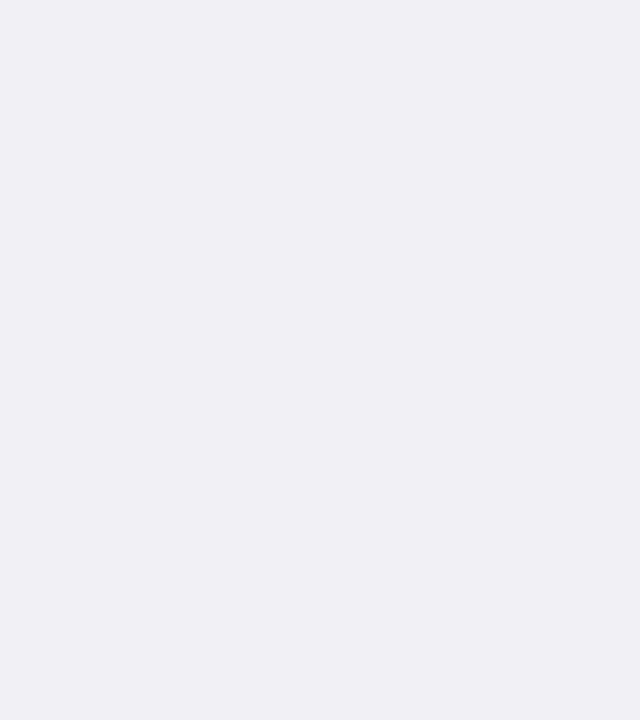
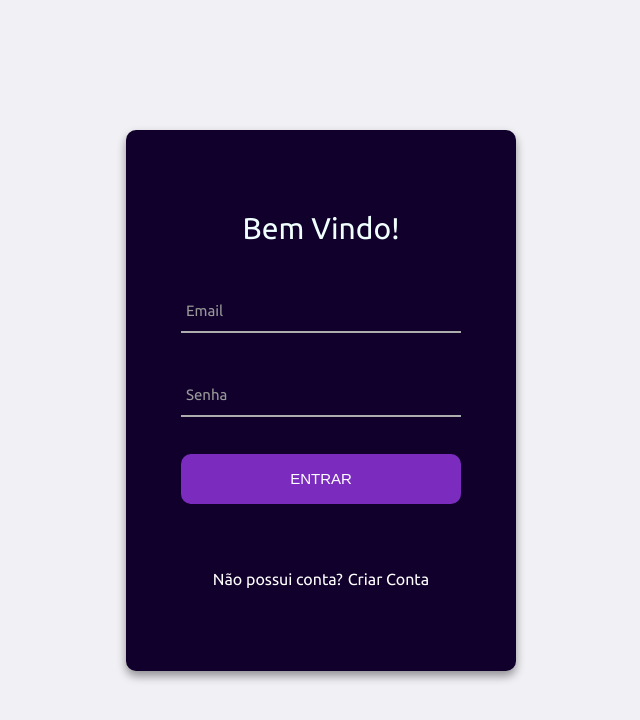
Before and after one commit to GeorgeMatheus/FilmeTeca, a React (Vite) app in the folder FilmeTeca/: page /login in a window 1280 px wide. Before the commit this address had no page. Shown: the top 720 px of the page, without its empty margins (319-959 px from the left). Built offline with nearby package versions, Linux system fonts and the light colour scheme.

Commit message:
Criação de pagina de login e utilização de sass em algumas paginas para facilitar que todo grupo possa fazer modificação

```diff
--- a/FilmeTeca/index.html
+++ b/FilmeTeca/index.html
@@ -1,13 +1,21 @@
 <!DOCTYPE html>
 <html lang="en">
+
 <head>
   <meta charset="UTF-8" />
   <link rel="icon" type="image/svg+xml" href="/src/favicon.svg" />
   <meta name="viewport" content="width=device-width, initial-scale=1.0" />
+  <link rel="preconnect" href="https://fonts.googleapis.com">
+  <link rel="preconnect" href="https://fonts.gstatic.com" crossorigin>
+  <link rel="preconnect" href="https://fonts.googleapis.com">
+  <link rel="preconnect" href="https://fonts.gstatic.com" crossorigin>
+  <link href="https://fonts.googleapis.com/css2?family=Ubuntu:ital,wght@0,300;0,400;0,500;0,700;1,300;1,400;1,500;1,700&display=swap" rel="stylesheet">
   <title>FilmeTeca</title>
 </head>
+
 <body>
   <div id="root"></div>
   <script type="module" src="/src/main.tsx"></script>
 </body>
+
 </html>
--- a/FilmeTeca/package.json
+++ b/FilmeTeca/package.json
@@ -20,6 +20,7 @@
     "@types/react-router-dom": "^5.3.3",
     "@types/styled-components": "^5.1.25",
     "@vitejs/plugin-react": "^1.0.7",
+    "sass": "^1.50.1",
     "typescript": "^4.5.4",
     "vite": "^2.9.0"
   }
--- a/FilmeTeca/src/components/Login.tsx
+++ /dev/null
@@ -1,5 +0,0 @@
-export function Login() {
-  return (
-    <h1>Tela de Login</h1>
-  )
-}
--- /dev/null
+++ b/FilmeTeca/src/pages/Login/index.tsx
@@ -0,0 +1,43 @@
+import React, { useState } from "react"
+import './style.scss'
+
+
+export function Login() {
+
+  const [email, setEmail] = useState("")
+  const [password, setPassword] = useState("")
+
+  return(
+    <div className="container">
+      <div className="container-login">
+        <div className="wrap-login">
+          <form className="login-form">
+            <span className="login-form-title">Bem Vindo!</span>
+
+            <div className="wrap-input">
+              <input className={email != "" ? "input has-val" : "input"} type="email" value={email} onChange={e => setEmail(e.target.value)}/>
+              <span className="focus-input" data-placeholder="Email"></span>
+            </div>
+
+            <div className="wrap-input">
+              <input className={password != "" ? "input has-val" : "input"} type="password" value={password} onChange={e => setPassword(e.target.value)}/>
+              <span className="focus-input" data-placeholder="Senha"></span>
+            </div>
+
+            <div className="container-login-form-btn">
+              <button className="login-form-btn">Entrar</button>
+            </div>
+
+            <div className="novo-cadastro">
+              <span className="realiza-cadastro">Não possui conta?</span>
+              <a href="#" className="link-cria-cadastro">Criar Conta</a>
+            </div>
+
+          </form>
+        </div>
+      </div>
+    </div>
+
+
+  );
+}
--- /dev/null
+++ b/FilmeTeca/src/pages/Login/style.scss
@@ -0,0 +1,196 @@
+.container {
+  width: 100%;
+  margin: 0 auto;
+
+}
+
+.container-login {
+  width: 100%;
+  min-height: 100vh;
+  display: flex;
+  flex-wrap: wrap;
+  align-items: center;
+  justify-content: center;
+  padding: 15px;
+}
+
+.wrap-login{
+  width: 390px;
+  background-color: #10002b;
+  border-radius: 10px;
+  overflow: hidden;
+  padding: 80px 55px 80px 55px;
+  box-shadow: 0 5px 10px 0 rgba($color: #000000, $alpha: 0.4);
+
+}
+
+.login-form {
+  width: 100%;
+}
+
+.login-form-title {
+  display: block;
+  font-size: 30px;
+  color: azure;
+  line-height: 1.2;
+  text-align: center;
+  margin-bottom: 40px;
+}
+
+.wrap-input {
+  width: 100%;
+  position: relative;
+  border-bottom: 2px;
+  border-bottom: 2px solid #adadad;
+  margin-bottom: 37px;
+}
+
+.input {
+  font-size: 15px;
+  color: #fff;
+  line-height: 1.2;
+  border: none;
+  display: block;
+  width: 100%;
+  height: 45px;
+  background-color: transparent;
+  padding: 0 5px;
+
+
+}
+
+.focus-input {
+  position: absolute;
+  display: block;
+  width: 100%;
+  height: 100%;
+
+  top: 0;
+  left: 0;
+
+  pointer-events: none;
+  color: #adadad;
+}
+
+.focus-input::before {
+  content: "";
+  display: block;
+  position: absolute;
+  bottom: -2px;
+  left: 0;
+  width: 0;
+  height: 2px;
+
+  -webkit-transition: all 0.5s;
+  -o-transition: all 0.5s;
+  -moz-transition: all 0.5s;
+
+  // Compatibilidade com os navegadores mais utilizados
+
+  background: -webkit-linear-gradient(to left, #3c096c, #e0aaff);
+  background: -o-linear-gradient(to left, #3c096c, #e0aaff);
+  background: -moz-linear-gradient(to left, #3c096c, #e0aaff);
+  background: linear-gradient(to left, #3c096c, #e0aaff);
+}
+
+.focus-input::after {
+  font-size: 15px;
+  color: #999;
+  line-height: 1.2;
+
+  content: attr(data-placeholder);
+  display: block;
+  width: 100%;
+  position: absolute;
+  top: 16px;
+  left: 0px;
+  padding-left: 5px;
+
+  -webkit-transition: all 0.5s;
+  -o-transition: all 0.5s;
+  -moz-transition: all 0.5s;
+
+  // Compatibilidade com os navegadores mais utilizados
+
+  // background: -webkit-linear-gradient(to left, #3c096c, #e0aaff);
+  // background: -o-linear-gradient(to left, #3c096c, #e0aaff);
+  // background: -moz-linear-gradient(to left, #3c096c, #e0aaff);
+  // background: linear-gradient(to left, #3c096c, #e0aaff);
+
+}
+
+.input:focus {
+  outline: 0;
+}
+
+.input:focus + .focus-input::after {
+  top: -15px;
+}
+
+.input:focus + .focus-input::before {
+  width: 100%;
+}
+
+.has-val + .focus-input::after {
+  top: -15px;
+}
+
+.has-val + .focus-input::before {
+  width: 100%;
+}
+
+
+.container-login-form-btn {
+  display: flex;
+  flex-wrap: wrap;
+  justify-content: center;
+  padding-bottom: 13px;
+}
+
+.login-form-btn {
+  font-size: 15px;
+  border: none;
+  border-radius: 10px;
+  // color: #3c096c;
+  color: #fff;
+  line-height: 1.2;
+  text-transform: uppercase;
+  display: flex;
+  justify-content: center;
+  align-items: center;
+
+  width: 100%;
+  height: 50px;
+  background-color: #7b2cbf;
+
+}
+
+.login-form-btn:hover{
+  background-color: rgba($color: #5a189a, $alpha: 0.7);
+  transition: all 0.5s;
+
+}
+
+.novo-cadastro {
+  display: flex;
+  justify-content: center;
+  align-items: center;
+  margin-top: 50px;
+}
+
+.realiza-cadastro {
+  font-size: 16px;
+  color: #fff;
+  line-height: 1.5;
+  padding-right: 5px;
+  text-decoration: none;
+
+}
+
+
+.link-cria-cadastro {
+  font-size: 16px;
+  color: #fff;
+  line-height: 1.5;
+  text-decoration: none;
+}
--- a/FilmeTeca/src/routes/index.tsx
+++ b/FilmeTeca/src/routes/index.tsx
@@ -8,6 +8,7 @@ import {
 
 import { Home } from "../pages/Home/"
 import { Filme } from "../pages/Filme/"
+import {Login } from "../pages/Login"
 
 
 export function AppRoutes() {
@@ -16,6 +17,7 @@ export function AppRoutes() {
       <Routes>
         <Route path="/" element={<Home />} />
         <Route path="/filme/:id" element={<Filme />} />
+        <Route path="/login" element={<Login/>} />
       </Routes>
     </Router>
 
--- a/FilmeTeca/src/styles/global.ts
+++ b/FilmeTeca/src/styles/global.ts
@@ -29,6 +29,7 @@ export default createGlobalStyle`
 
     }
 
+    font-family: 'Ubuntu', sans-serif;
 
   }
 
```
Also changed, not shown: 2 other files (tests, documents, lock files or other folders). Lines whose indentation alone changed are shown as unchanged.
